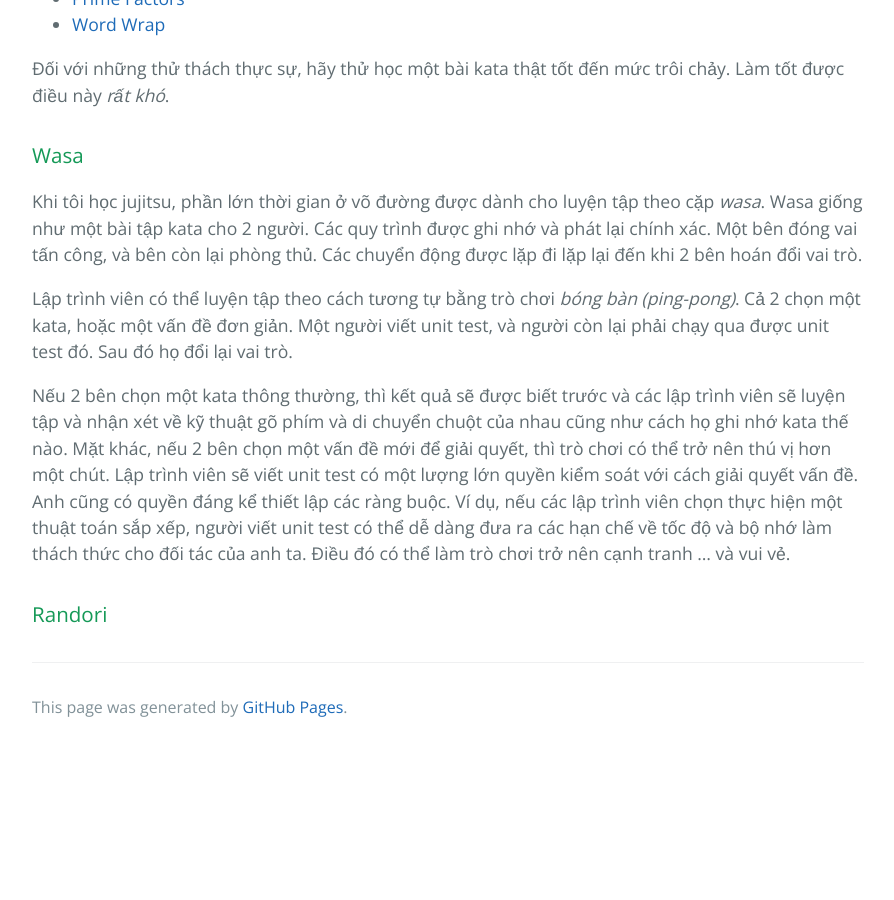
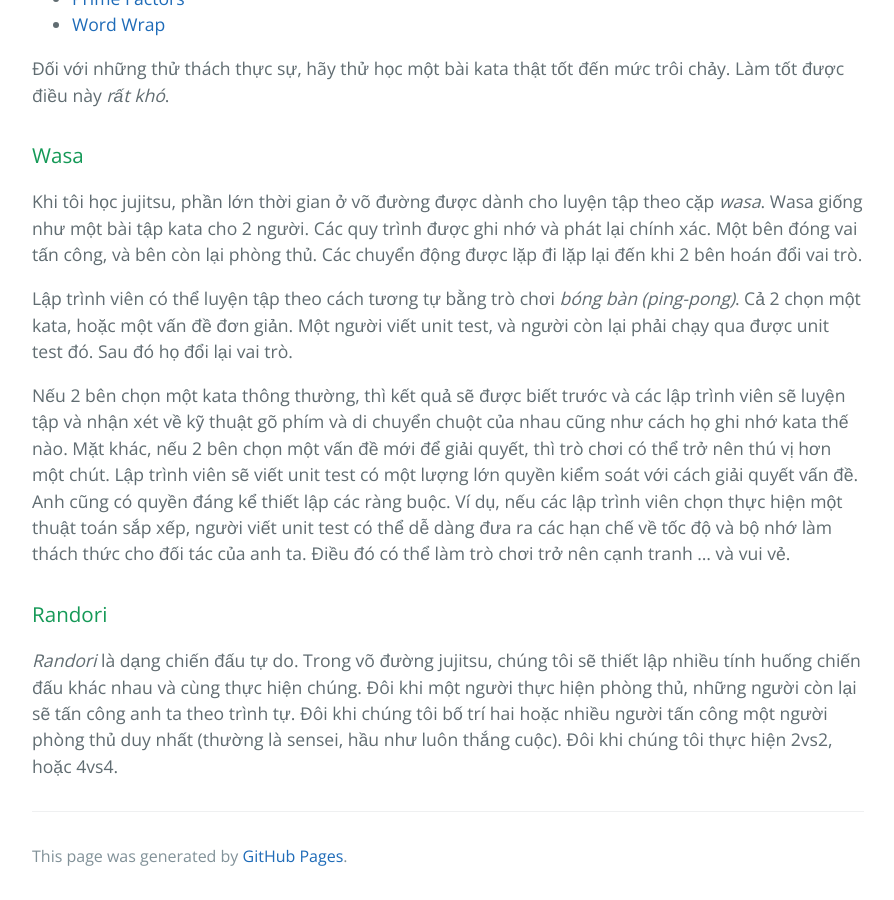
Before and after one commit to HaiBV/haibv.github.io, a Jekyll site: the page built from clean-coder/chapter-6-practicing.md, in a window 1280 px wide and 900 px high, scrolled down 4827 px. Shown: the whole window, without its empty margins (192-1086 px from the left). Built offline with Jekyll 4.4.1, drawn with Linux system fonts in a browser that asks for light colours; our own code applies the rules of GitHub Pages for plain Markdown files; before the commit the page ends 5578 px from its top, so only the background shows below that; some of the changed text lies outside the part shown.

Commit message:
Update The Clean Coder - Chapter 6 Practicing

```diff
--- a/clean-coder/chapter-6-practicing.md
+++ b/clean-coder/chapter-6-practicing.md
@@ -65,7 +65,7 @@
 
 Nhưng để đạt được cấp độ đó yêu cầu rất nhiều luyện tập. Nhạc sỹ luyện tập thang âm, giai điệu và riff lặp đi lặp lại cho đến khi họ hoàn toàn kiểm soát chúng.
 
-## Coding Dojo
+## Coding Dojo (Võ đường code)
 
 Từ năm 2001, tôi sử dụng một chương trình gọi là _The Bowling Game_ để thuyết trình bài giảng về TDD. Nó là một bài tập nhỏ đáng yêu và cần khoảng 30 phút. Bạn sẽ được trải nghiệm xung đột trong thiết kế, xây dựng cao trào, và kết thúc bằng sự bất ngờ. Tôi đã viết cả một chương về ví dụ này ở [PPP2003]
 
@@ -107,3 +107,5 @@
 
 Nếu 2 bên chọn một kata thông thường, thì kết quả sẽ được biết trước và các lập trình viên sẽ luyện tập và nhận xét về kỹ thuật gõ phím và di chuyển chuột của nhau cũng như cách họ ghi nhớ kata thế nào. Mặt khác, nếu 2 bên chọn một vấn đề mới để giải quyết, thì trò chơi có thể trở nên thú vị hơn một chút. Lập trình viên sẽ viết unit test có một lượng lớn quyền kiểm soát với cách giải quyết vấn đề. Anh cũng có quyền đáng kể thiết lập các ràng buộc. Ví dụ, nếu các lập trình viên chọn thực hiện một thuật toán sắp xếp, người viết unit test có thể dễ dàng đưa ra các hạn chế về tốc độ và bộ nhớ làm thách thức cho đối tác của anh ta. Điều đó có thể làm trò chơi trở nên cạnh tranh ... và vui vẻ.
 ### Randori
+
+_Randori_ là dạng chiến đấu tự do. Trong võ đường jujitsu, chúng tôi sẽ thiết lập nhiều tính huống chiến đấu khác nhau và cùng thực hiện chúng. Đôi khi một người thực hiện phòng thủ, những người còn lại sẽ tấn công anh ta theo trình tự. Đôi khi chúng tôi bố trí hai hoặc nhiều người tấn công một người phòng thủ duy nhất (thường là sensei, hầu như luôn thắng cuộc). Đôi khi chúng tôi thực hiện 2vs2, hoặc 4vs4.
```
